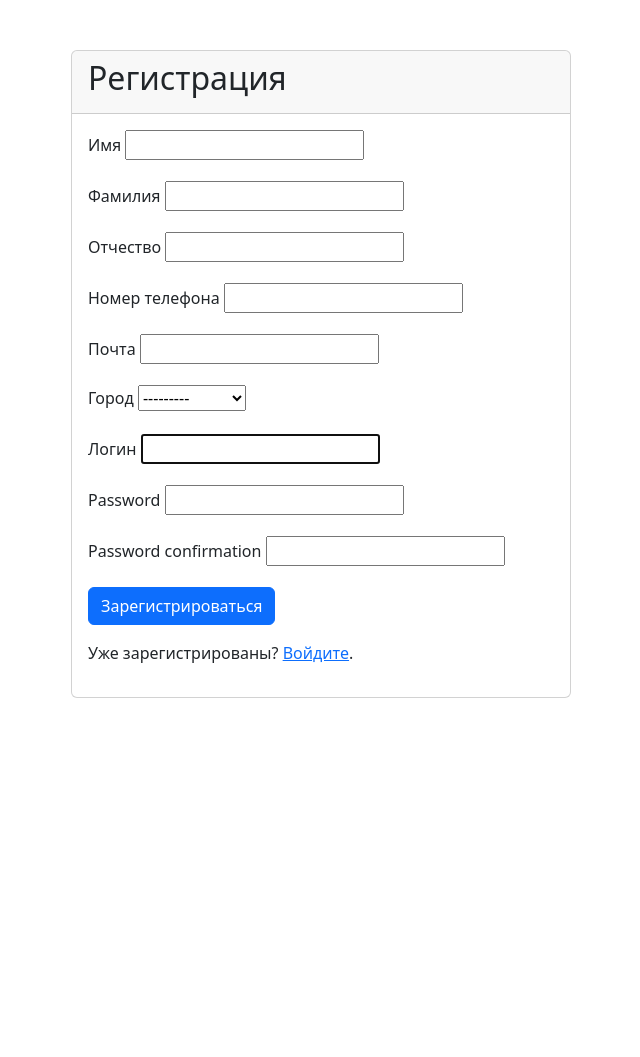
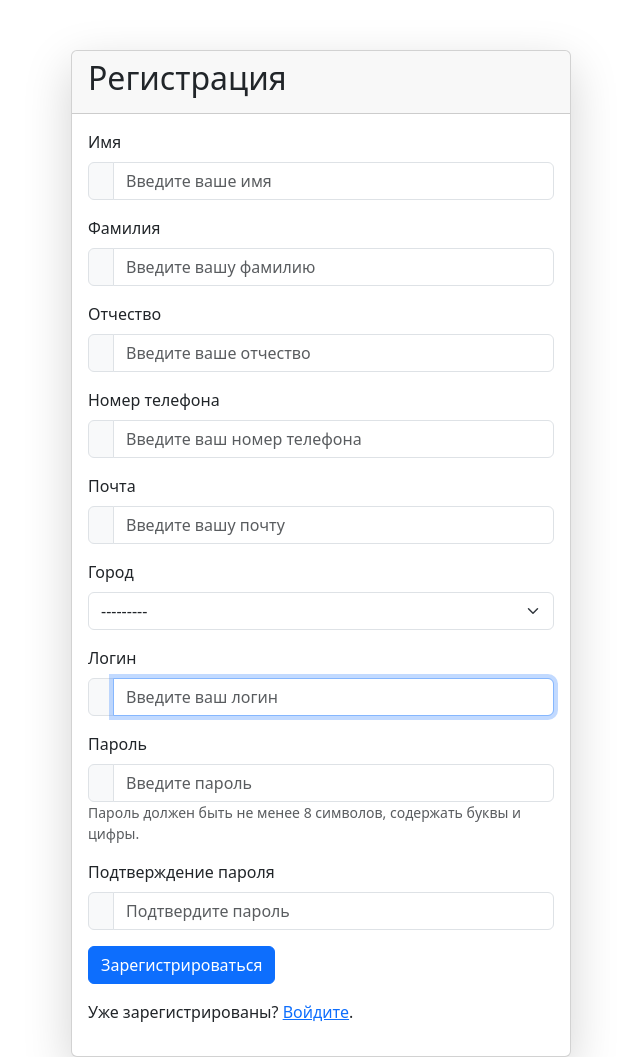
Before and after one commit to RaQshka/bookstore, a Django app: page /users/register/ in a window 1280 px wide. Shown: the part 80-1137 px from the top of the page, without its empty margins (319-959 px from the left). Before the commit the page ends 778 px from the top, so only its background shows below. Run offline with Django 5.2, Linux system fonts and the light colour scheme; tables that the repository leaves empty hold one stand-in row (values such as "Sample post").

Commit message:
Edited: Frontend

```diff
--- a/chat/templates/chat/chat_detail.html
+++ b/chat/templates/chat/chat_detail.html
@@ -8,7 +8,7 @@
             <div id="messages" style="max-height: 400px; overflow-y: auto; margin-bottom: 20px; padding: 10px;">
                 {% for message in messages %}
                     <div style="margin-bottom: 10px; padding: 10px; border-radius: 5px; {% if message.sender == request.user %}background-color: #e9ecef; text-align: right;{% else %}background-color: #f8f9fa; text-align: left;{% endif %}">
-                        <p><strong>{{ message.sender.username }}</strong> ({{ message.sent_at|date:"d.m.Y H:i" }}):</p>
+                        <p><strong>{{ message.sender.first_name }} {{ message.sender.last_name }}</strong> ({{ message.sent_at|date:"d.m.Y H:i" }}):</p>
                         <p>{{ message.text|linebreaks }}</p>
                     </div>
                 {% endfor %}
--- a/users/forms.py
+++ b/users/forms.py
@@ -2,15 +2,16 @@
 from django import forms
 from django.contrib.auth.forms import UserCreationForm
 from BookStore.models import User, City, Wishlist
-
 class RegistrationForm(UserCreationForm):
-    first_name = forms.CharField(max_length=30, required=True, label="Имя")
-    last_name = forms.CharField(max_length=30, required=True, label="Фамилия")
-    patronymic = forms.CharField(max_length=30, required=False, label="Отчество")
-    phone_number = forms.CharField(max_length=15, required=False, label="Номер телефона")
-    email = forms.EmailField(required=True, label="Почта")
-    city = forms.ModelChoiceField(queryset=City.objects.all(), required=True, label="Город")
-    username = forms.CharField(max_length=150, required=True, label="Логин")
+    first_name = forms.CharField(widget=forms.TextInput(attrs={'class': 'form-control', 'placeholder': 'Введите ваше имя'}), required=True, label="Имя")
+    last_name = forms.CharField(widget=forms.TextInput(attrs={'class': 'form-control', 'placeholder': 'Введите вашу фамилию'}), required=True, label="Фамилия")
+    patronymic = forms.CharField(widget=forms.TextInput(attrs={'class': 'form-control', 'placeholder': 'Введите ваше отчество'}), required=False, label="Отчество")
+    phone_number = forms.CharField(widget=forms.TextInput(attrs={'class': 'form-control', 'placeholder': 'Введите ваш номер телефона'}), required=False, label="Номер телефона")
+    email = forms.EmailField(widget=forms.EmailInput(attrs={'class': 'form-control', 'placeholder': 'Введите вашу почту'}), required=True, label="Почта")
+    city = forms.ModelChoiceField(queryset=City.objects.all(), widget=forms.Select(attrs={'class': 'form-select'}), required=True, label="Город")
+    username = forms.CharField(widget=forms.TextInput(attrs={'class': 'form-control', 'placeholder': 'Введите ваш логин'}), required=True, label="Логин")
+    password1 = forms.CharField(widget=forms.PasswordInput(attrs={'class': 'form-control', 'placeholder': 'Введите пароль'}), label="Пароль")
+    password2 = forms.CharField(widget=forms.PasswordInput(attrs={'class': 'form-control', 'placeholder': 'Подтвердите пароль'}), label="Подтверждение пароля")
 
     class Meta:
         model = User
@@ -28,6 +29,7 @@ class RegistrationForm(UserCreationForm):
             raise forms.ValidationError("Этот логин уже занят.")
         return username
 
+
 class ProfileForm(forms.ModelForm):
     class Meta:
         model = User
--- a/users/templates/users/register.html
+++ b/users/templates/users/register.html
@@ -1,25 +1,129 @@
 {% extends 'base.html' %}
 {% block title %}Регистрация{% endblock %}
 {% block content %}
-<div class="card mx-auto" style="max-width: 500px; margin-top: 50px;">
+<div class="card mx-auto shadow-lg" style="max-width: 500px; margin-top: 50px;">
     <div class="card-header">
         <h2>Регистрация</h2>
     </div>
     <div class="card-body">
         <form method="post" enctype="multipart/form-data">
             {% csrf_token %}
-            {% for field in form %}
-                <div class="mb-3">
-                    <label for="{{ field.id_for_label }}" class="form-label">{{ field.label }}</label>
-                    {{ field }}
-                    {% if field.errors %}
-                        {% for error in field.errors %}
-                            <div class="text-danger">{{ error }}</div>
-                        {% endfor %}
-                    {% endif %}
+            <!-- Имя -->
+            <div class="mb-3">
+                <label for="{{ form.first_name.id_for_label }}" class="form-label">{{ form.first_name.label }}</label>
+                <div class="input-group">
+                    <span class="input-group-text"><i class="fas fa-user"></i></span>
+                    {{ form.first_name }}
                 </div>
-            {% endfor %}
-            <button type="submit" class="btn btn-primary">Зарегистрироваться</button>
+                {% if form.first_name.errors %}
+                    {% for error in form.first_name.errors %}
+                        <div class="invalid-feedback">{{ error }}</div>
+                    {% endfor %}
+                {% endif %}
+            </div>
+            <!-- Фамилия -->
+            <div class="mb-3">
+                <label for="{{ form.last_name.id_for_label }}" class="form-label">{{ form.last_name.label }}</label>
+                <div class="input-group">
+                    <span class="input-group-text"><i class="fas fa-user"></i></span>
+                    {{ form.last_name }}
+                </div>
+                {% if form.last_name.errors %}
+                    {% for error in form.last_name.errors %}
+                        <div class="invalid-feedback">{{ error }}</div>
+                    {% endfor %}
+                {% endif %}
+            </div>
+            <!-- Отчество -->
+            <div class="mb-3">
+                <label for="{{ form.patronymic.id_for_label }}" class="form-label">{{ form.patronymic.label }}</label>
+                <div class="input-group">
+                    <span class="input-group-text"><i class="fas fa-user"></i></span>
+                    {{ form.patronymic }}
+                </div>
+                {% if form.patronymic.errors %}
+                    {% for error in form.patronymic.errors %}
+                        <div class="invalid-feedback">{{ error }}</div>
+                    {% endfor %}
+                {% endif %}
+            </div>
+            <!-- Номер телефона -->
+            <div class="mb-3">
+                <label for="{{ form.phone_number.id_for_label }}" class="form-label">{{ form.phone_number.label }}</label>
+                <div class="input-group">
+                    <span class="input-group-text"><i class="fas fa-phone"></i></span>
+                    {{ form.phone_number }}
+                </div>
+                {% if form.phone_number.errors %}
+                    {% for error in form.phone_number.errors %}
+                        <div class="invalid-feedback">{{ error }}</div>
+                    {% endfor %}
+                {% endif %}
+            </div>
+            <!-- Почта -->
+            <div class="mb-3">
+                <label for="{{ form.email.id_for_label }}" class="form-label">{{ form.email.label }}</label>
+                <div class="input-group">
+                    <span class="input-group-text"><i class="fas fa-envelope"></i></span>
+                    {{ form.email }}
+                </div>
+                {% if form.email.errors %}
+                    {% for error in form.email.errors %}
+                        <div class="invalid-feedback">{{ error }}</div>
+                    {% endfor %}
+                {% endif %}
+            </div>
+            <!-- Город -->
+            <div class="mb-3">
+                <label for="{{ form.city.id_for_label }}" class="form-label">{{ form.city.label }}</label>
+                {{ form.city }}
+                {% if form.city.errors %}
+                    {% for error in form.city.errors %}
+                        <div class="invalid-feedback">{{ error }}</div>
+                    {% endfor %}
+                {% endif %}
+            </div>
+            <!-- Логин -->
+            <div class="mb-3">
+                <label for="{{ form.username.id_for_label }}" class="form-label">{{ form.username.label }}</label>
+                <div class="input-group">
+                    <span class="input-group-text"><i class="fas fa-user"></i></span>
+                    {{ form.username }}
+                </div>
+                {% if form.username.errors %}
+                    {% for error in form.username.errors %}
+                        <div class="invalid-feedback">{{ error }}</div>
+                    {% endfor %}
+                {% endif %}
+            </div>
+            <!-- Пароль -->
+            <div class="mb-3">
+                <label for="{{ form.password1.id_for_label }}" class="form-label">{{ form.password1.label }}</label>
+                <div class="input-group">
+                    <span class="input-group-text"><i class="fas fa-lock"></i></span>
+                    {{ form.password1 }}
+                </div>
+                {% if form.password1.errors %}
+                    {% for error in form.password1.errors %}
+                        <div class="invalid-feedback">{{ error }}</div>
+                    {% endfor %}
+                {% endif %}
+                <small class="form-text text-muted">Пароль должен быть не менее 8 символов, содержать буквы и цифры.</small>
+            </div>
+            <!-- Подтверждение пароля -->
+            <div class="mb-3">
+                <label for="{{ form.password2.id_for_label }}" class="form-label">{{ form.password2.label }}</label>
+                <div class="input-group">
+                    <span class="input-group-text"><i class="fas fa-lock"></i></span>
+                    {{ form.password2 }}
+                </div>
+                {% if form.password2.errors %}
+                    {% for error in form.password2.errors %}
+                        <div class="invalid-feedback">{{ error }}</div>
+                    {% endfor %}
+                {% endif %}
+            </div>
+            <button type="submit" class="btn btn-primary btn-block">Зарегистрироваться</button>
         </form>
         <p class="mt-3">Уже зарегистрированы? <a href="{% url 'users:login' %}">Войдите</a>.</p>
     </div>
```
Also changed, not shown: listings/templates/listings/_advanced_search.html (+6 -6 lines).
